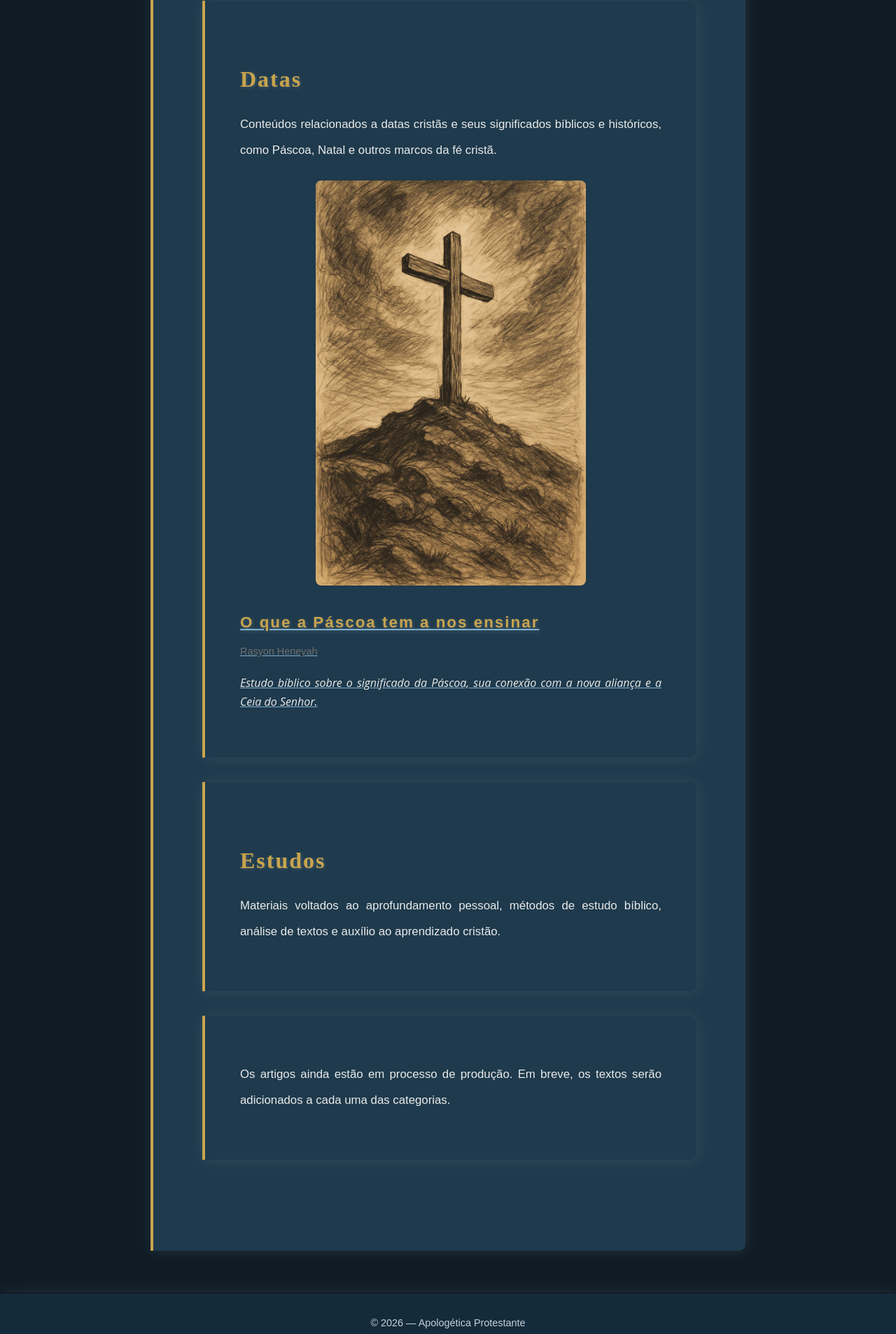
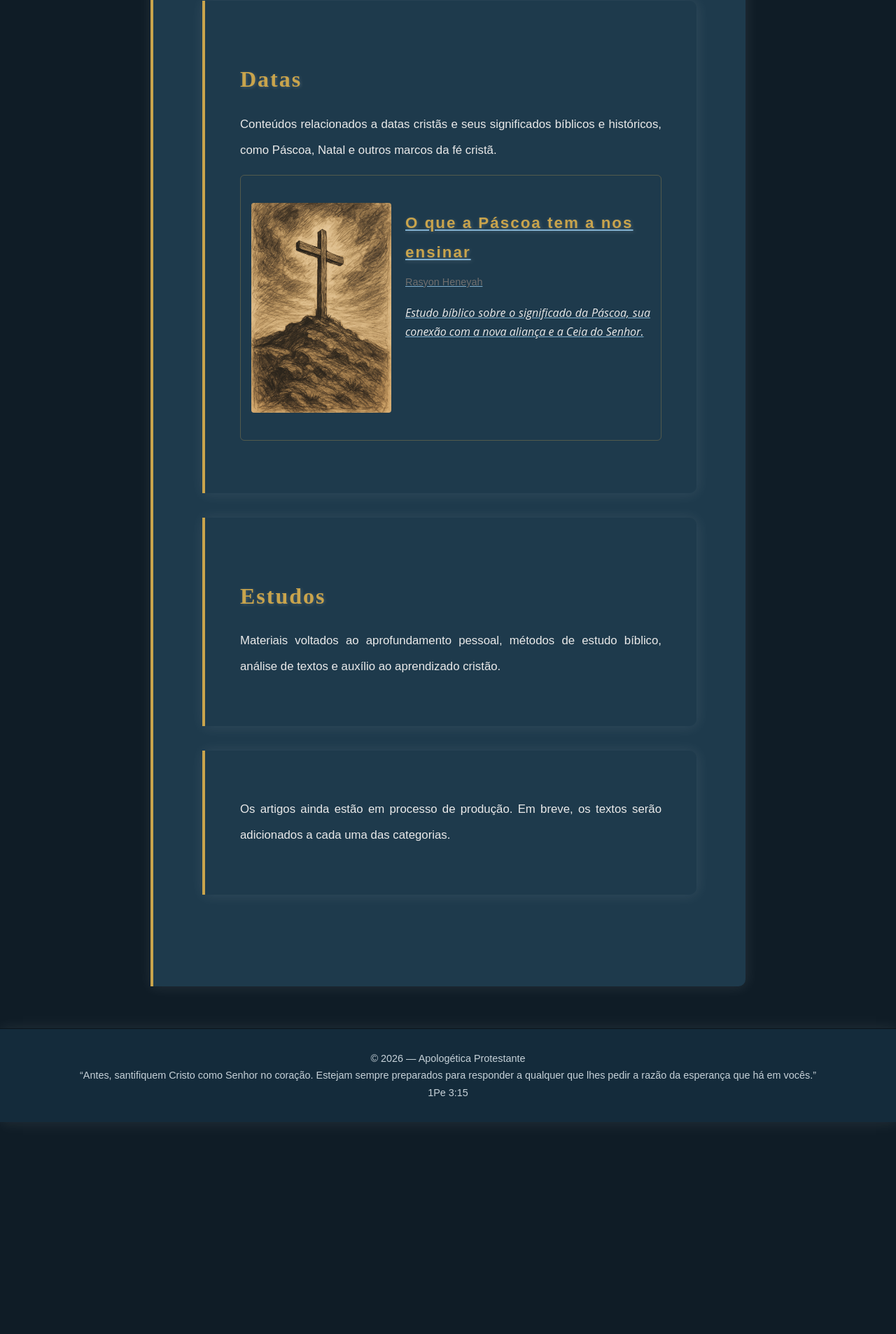
Before and after one commit to Rasyonheneyah/apologetica, a Jekyll site: the page built from artigos/index.html, in a window 1280 px wide. Shown: the part 1833-3740 px from the top of the page at 70% size. Built offline with Jekyll 4.4.1, drawn with Linux system fonts in a browser that asks for light colours; some web fonts are replaced; comment, search, counter and statistics services are not loaded; after the commit the page ends 3437 px from its top, so only the background shows below that.

Commit message:
Update index.html

```diff
--- a/artigos/index.html
+++ b/artigos/index.html
@@ -50,6 +50,7 @@
                 como Páscoa, Natal e outros marcos da fé cristã.
             </p>
 
+            <div class="artigos-lista">
                 {% for post in site.posts %}
                     {% assign cats = post.categories %}
                     {% if cats contains "artigos" and cats contains "datas" %}
@@ -65,6 +66,7 @@
                         </a>
                     {% endif %}
                 {% endfor %}
+            </div>
 
 
 
```
Lines whose indentation alone changed are shown as unchanged.
